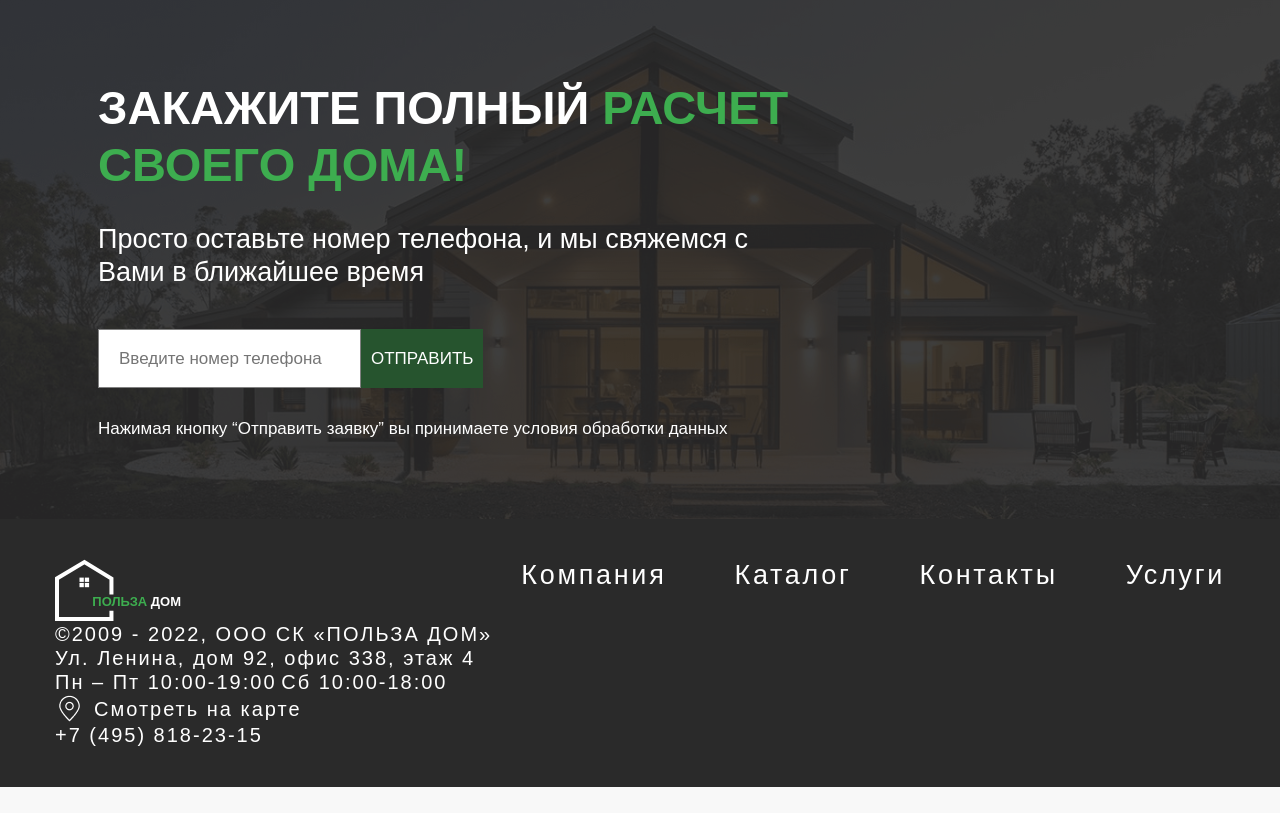
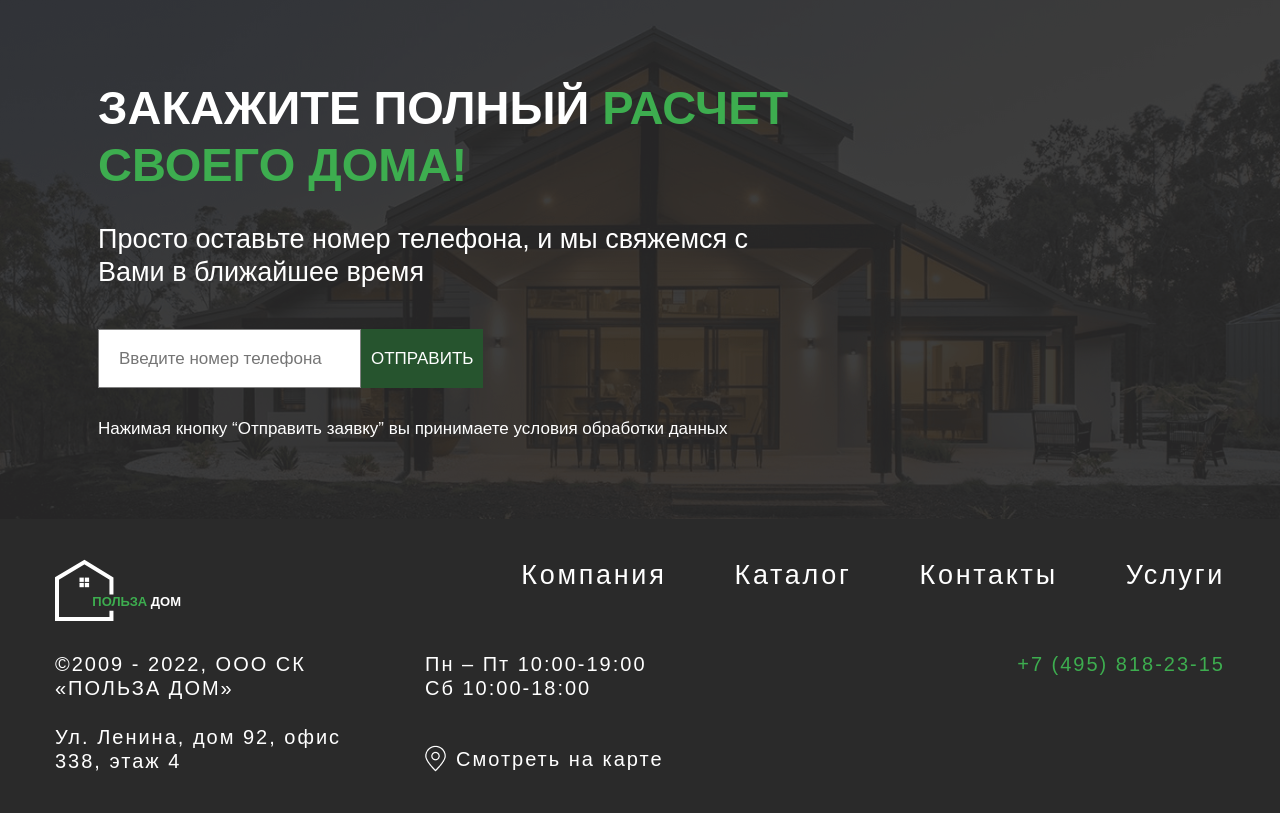
Before and after one commit to ilyas-ilimbaev/polza-dom, a PHP site: page /catalog.php in a window 1280 px wide. Shown: the part 2152-2965 px from the top of the page. Before the commit the page ends 2939 px from the top, so only its background shows below. Run offline with PHP 8.4, Linux system fonts and the light colour scheme; data that the repository does not hold is empty.

Commit message:
website footer layout

```diff
--- /dev/null
+++ b/blocks/footer.php
@@ -0,0 +1,50 @@
+<footer class="footer">
+    <div class="container">
+        <div class="footer__wrapper">
+            <div class="footer-nav">
+                <a href="/" class="logo">
+                    <span class="logo-text">
+                        <span class="green-text">ПОЛЬЗА</span> ДОМ
+                    </span>
+                    <svg class="icon logo-icon">
+                        <use xlink:href="/img/sprite.svg#logo"></use>
+                    </svg>
+                </a>
+                <ul class="footer-list">
+                    <li class="footer-list-item"><a href="" class="footer-list-item-link">Компания</a></li>
+                    <li class="footer-list-item"><a href="/catalog.php" class="footer-list-item-link">Каталог</a></li>
+                    <li class="footer-list-item"><a href="" class="footer-list-item-link">Контакты</a></li>
+                    <li class="footer-list-item"><a href="/services.php" class="footer-list-item-link">Услуги</a></li>
+
+                </ul>
+            </div>
+            <div class="footer-info">
+                <div class="footer-left">
+                    <div class="footer-item">
+                        <p class="footer-text">
+                            ©2009 - 2022, ООО СК «ПОЛЬЗА ДОМ»
+                        </p>
+                        <p class="footer-text">
+                            Ул. Ленина, дом 92, офис 338, этаж 4
+                        </p>
+                    </div>
+                    <div class="footer-item">
+                        <div class="footer-item__hours">
+                            <span class="footer-hours footer-text">Пн – Пт 10:00-19:00</span>
+                            <span class="footer-hours footer-text">Сб 10:00-18:00</span>
+                        </div>
+                        <div class="footer-item__maps">
+                            <a href="" class="footer-maps-link footer-text">Смотреть на карте</a>
+                        </div>
+                    </div>
+                </div>
+                <div class="footer-right">
+                    <div class="footer-item">
+                        <a href="tel:+7 (495) 818-23-15" class="footer-link footer-text">+7 (495) 818-23-15</a>
+
+                    </div>
+                </div>
+            </div>
+        </div>
+    </div>
+</footer>
--- a/catalog.php
+++ b/catalog.php
@@ -184,58 +184,11 @@ foreach ($result as &$dom) {
         </div>
     </section>
     <?php
+        include ('blocks/footer.php');
+    ?>
+    <?php
         include ('blocks/popups.php');
     ?>
-    <footer class="footer">
-        <div class="container">
-            <div class="footer__wrapper">
-                <div class="footer-nav">
-                    <div class="logo">
-                        <span class="logo-text">
-                            <span class="green-text">ПОЛЬЗА</span> ДОМ
-                        </span>
-                        <svg class="icon logo-icon">
-                            <use xlink:href="img/sprite.svg#logo"></use>
-                        </svg>
-                    </div>
-                    <ul class="footer-list">
-                        <li class="footer-list-item"><a href="" class="footer-list-item-link">Компания</a></li>
-                        <li class="footer-list-item"><a href="" class="footer-list-item-link">Каталог</a></li>
-                        <li class="footer-list-item"><a href="" class="footer-list-item-link">Контакты</a></li>
-                        <li class="footer-list-item"><a href="" class="footer-list-item-link">Услуги</a></li>
-
-                    </ul>
-                </div>
-                <div class="footer-info">
-                    <div class="footer-left">
-                        <div class="footer-item">
-                            <p class="footer-text">
-                                ©2009 - 2022, ООО СК «ПОЛЬЗА ДОМ»
-                            </p>
-                            <p class="footer-text">
-                                Ул. Ленина, дом 92, офис 338, этаж 4
-                            </p>
-                        </div>
-                        <div class="footer-item">
-                            <div class="footer-info__hours">
-                                <span class="footer-hours__item footer-text">Пн – Пт 10:00-19:00</span>
-                                <span class="footer-hours__item footer-text">Сб 10:00-18:00</span>
-                            </div>
-                            <div class="footer-maps">
-                                <a href="" class="footer-text">Смотреть на карте</a>
-                            </div>
-                        </div>
-                    </div>
-                    <div class="footer-right">
-                        <div class="footer-item">
-                            <a href="tel:+7 (495) 818-23-15" class="footer-phone footer-text">+7 (495) 818-23-15</a>
-
-                        </div>
-                    </div>
-                </div>
-            </div>
-        </div>
-    </footer>
     <!-- <div class="btn-help-questions">
         <a class="btn-calc">Рассчитать стоимость</a>
         <div class="btn-question-icon">
--- a/css/style.css
+++ b/css/style.css
@@ -1527,6 +1527,16 @@ img {
   fill: #fff;
 }
 
+.footer-text, .footer-hours {
+  display: inline-block;
+  font-family: "Montserrat", sans-serif;
+  font-weight: 400;
+  font-size: 20px;
+  line-height: 24px;
+  letter-spacing: 0.1em;
+  color: #FFFFFF;
+}
+
 .footer {
   padding: 40px;
   background: #2A2A2A;
@@ -1553,41 +1563,64 @@ img {
   letter-spacing: 0.1em;
   color: #FFFFFF;
 }
+.footer-info {
+  margin-top: 30px;
+  display: flex;
+  justify-content: space-between;
+}
 .footer-info__info {
   margin: 25px 0;
   text-transform: uppercase;
 }
-.footer-hours__item {
-  margin-bottom: 40px;
-}
-.footer-hours__item:last-child {
+.footer-item {
+  margin-right: 70px;
+  max-width: 300px;
+  display: flex;
+  flex-direction: column;
+  justify-content: space-between;
+}
+.footer-item:last-child {
+  margin-right: 0px;
+}
+.footer-item__hours > .footer-hours {
   margin-bottom: 0;
 }
-.footer-maps {
-  display: flex;
-  align-items: center;
-}
-.footer-maps::before {
+.footer-item__maps {
+  margin-top: 25px;
+  display: flex;
+  align-items: center;
+}
+.footer-item__maps::before {
   content: "";
   display: block;
   margin-right: 10px;
-  width: 29px;
+  width: 21px;
   height: 29px;
-  background-image: url(../img/maps.png);
+  background: no-repeat center/cover url(../img/maps.png);
+}
+.footer-item__maps > .footer-text {
+  margin-bottom: 0;
+}
+.footer-hours:last-child {
+  margin-bottom: 0;
 }
 .footer-phone {
   font-weight: 500;
   color: #3DAD4F;
 }
 .footer-text {
-  font-family: "Montserrat", sans-serif;
-  font-weight: 400;
-  font-size: 20px;
-  line-height: 24px;
-  letter-spacing: 0.1em;
-  color: #FFFFFF;
-}
-
+  margin-bottom: 25px;
+}
+.footer-link {
+  color: #3DAD4F;
+}
+.footer-left {
+  display: flex;
+  max-width: 688px;
+}
+.footer-left > .footer-item > .footer-text:last-child {
+  margin-bottom: 0;
+}
 /*дополнительные страницы*/
 .detailed-info-services {
   position: relative;
--- a/index.php
+++ b/index.php
@@ -230,6 +230,9 @@
         </div>
     </section>
     <?php
+        include ('blocks/footer.php');
+    ?>
+    <?php
         include ('blocks/popups.php');
     ?>
     <?php
--- a/ourworks.php
+++ b/ourworks.php
@@ -77,6 +77,9 @@
         </div>
     </section>
     <?php
+        include ('blocks/footer.php');
+    ?>
+    <?php
         include ('blocks/popups.php');
     ?>
     <script src="https://code.jquery.com/jquery-3.6.0.min.js" integrity="sha256-/xUj+3OJU5yExlq6GSYGSHk7tPXikynS7ogEvDej/m4=" crossorigin="anonymous"></script>
--- a/projects.php
+++ b/projects.php
@@ -146,6 +146,9 @@ if (!isset($_GET['tag'])) {
   <?php
       include ('blocks/popups.php');
   ?>
+  <?php
+      include ('blocks/footer.php');
+  ?>
   <script src="/libs/swiper-bundle/swiper-bundle.min.js"></script>
   <script src="/libs/jquery.validate/jquery.validate.js"></script>
   <script src="/js/main.js"></script>
--- a/sass/sections/_footer.sass
+++ b/sass/sections/_footer.sass
@@ -1,3 +1,11 @@
+%footer-text
+    display: inline-block
+    font-family: $base-font
+    font-weight: 400
+    font-size: 20px
+    line-height: 24px
+    letter-spacing: 0.1em
+    color: #FFFFFF
 .footer
     padding: 40px
     background: #2A2A2A
@@ -20,32 +28,51 @@
                 letter-spacing: 0.1em
                 color: $base-color
     &-info
+        margin-top: 30px
+        display: flex
+        justify-content: space-between
         &__info
             margin: 25px 0
             text-transform: uppercase
+    &-item
+        margin-right: 70px
+        max-width: 300px
+        display: flex
+        flex-direction: column
+        justify-content: space-between
+        &:last-child
+            margin-right: 0px
+        &__hours > .footer-hours
+            margin-bottom: 0
+        &__maps
+            margin-top: 25px
+            display: flex
+            align-items: center
+            &::before
+                content: ""
+                display: block
+                margin-right: 10px
+                width: 21px
+                height: 29px
+                background: no-repeat center/cover url(../img/maps.png)
+            & > .footer-text
+                margin-bottom: 0
     &-hours
-        &__item
-            margin-bottom: 40px
-            &:last-child
-                margin-bottom: 0
-    &-maps
-        display: flex
-        align-items: center
-        &::before
-            content: ""
-            display: block
-            margin-right: 10px
-            width: 29px
-            height: 29px
-            background-image: url(../img/maps.png)
+        @extend %footer-text
+        &:last-child
+            margin-bottom: 0
     &-phone
         font-weight: 500
         color: #3DAD4F
+    &-text
+        margin-bottom: 25px
+        @extend %footer-text
+    &-link
+        color: #3DAD4F
+    &-left
+        display: flex
+        max-width: 688px
+        & > .footer-item > .footer-text:last-child
+            margin-bottom: 0
 
-    &-text
-        font-family: $base-font
-        font-weight: 400
-        font-size: 20px
-        line-height: 24px
-        letter-spacing: 0.1em
-        color: #FFFFFF
+    &-right
--- a/services.php
+++ b/services.php
@@ -118,6 +118,9 @@
     <?php
         include ('blocks/popups.php');
     ?>
+    <?php
+        include ('blocks/footer.php');
+    ?>
     <script src="libs/swiper-bundle/swiper-bundle.min.js"></script>
     <script src="libs/jquery.validate/jquery.validate.js"></script>
     <script src="js/main.js"></script>
--- a/uslugi/dopolnitelnyye-raboty.php
+++ b/uslugi/dopolnitelnyye-raboty.php
@@ -55,6 +55,9 @@
         include ('../blocks/help-question.php');
     ?>
     <?php
+        include ('../blocks/footer.php');
+    ?>
+    <?php
         include ('../blocks/popups.php');
     ?>
     <script src="/libs/swiper-bundle/swiper-bundle.min.js"></script>
--- a/uslugi/fasadnyye-raboty.php
+++ b/uslugi/fasadnyye-raboty.php
@@ -92,7 +92,10 @@
         include ('../blocks/help-question.php');
     ?>
     <?php
-        include ('blocks/popups.php');
+        include ('../blocks/footer.php');
+    ?>
+    <?php
+        include ('../blocks/popups.php');
     ?>
     <script src="/libs/swiper-bundle/swiper-bundle.min.js"></script>
     <script src="/libs/jquery.validate/jquery.validate.js"></script>
--- a/uslugi/proektirovanie.php
+++ b/uslugi/proektirovanie.php
@@ -124,7 +124,10 @@
         include ('../blocks/help-question.php');
     ?>
     <?php
-        include ('blocks/popups.php');
+        include ('../blocks/footer.php');
+    ?>
+    <?php
+        include ('../blocks/popups.php');
     ?>
     <script src="/libs/swiper-bundle/swiper-bundle.min.js"></script>
     <script src="/libs/jquery.validate/jquery.validate.js"></script>
```
Also changed, not shown: uslugi/fundamentnyye-raboty.php (+5 -2 lines), uslugi/kommunikatsii.php (+5 -2 lines), uslugi/krovelnyye-raboty.php (+5 -2 lines), uslugi/remont-i-otdelka.php (+5 -2 lines), uslugi/ustroystvo-mezh-etazhnykh-perekrytiy.php (+5 -2 lines), uslugi/vozvedeniye-i-kladka-sten.php (+5 -2 lines), uslugi/zemlyanyye-raboty.php (+5 -2 lines), 1 other file.
